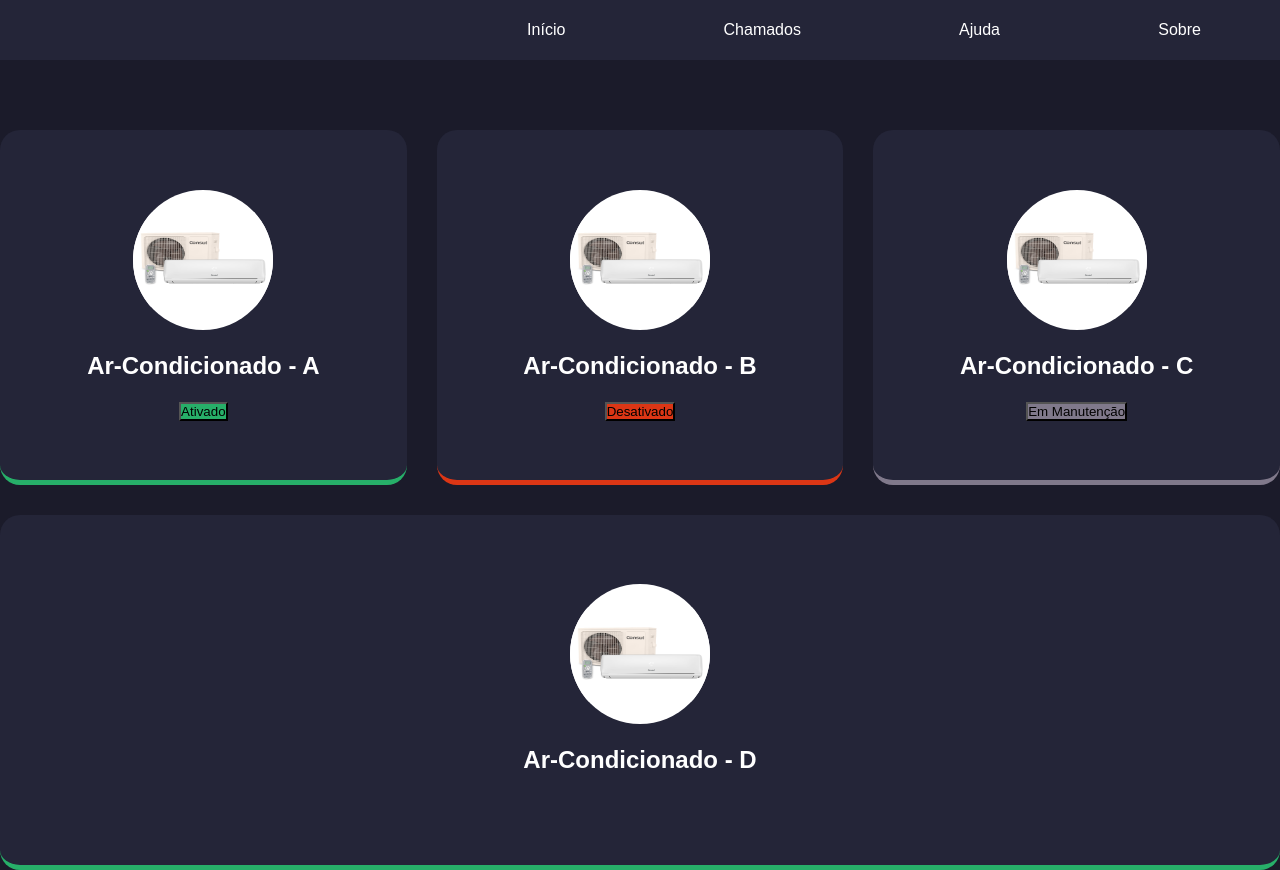
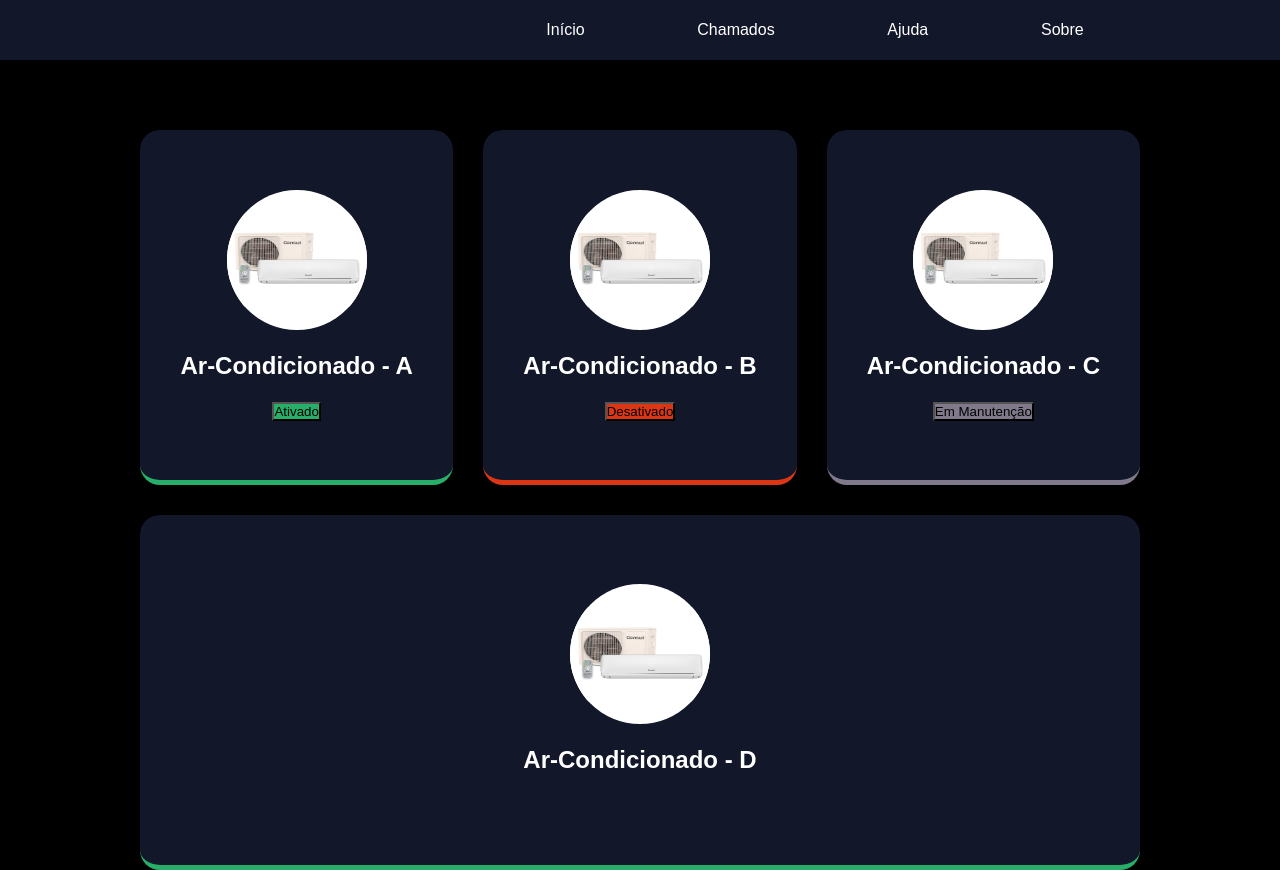
Before and after one commit to Ikru20/trabalho-3, a plain HTML site: page index.html in a window 1280 px wide. Drawn offline with Linux system fonts and the light colour scheme.

Commit message:
Update style.css

```diff
--- a/style.css
+++ b/style.css
@@ -1,6 +1,6 @@
 :root {
-    --primary: #1B1B2A;
-    --secondary: #242538;
+    --primary: #000000;
+    --secondary: #12172A;
     --terciary: #FFFFFF;
     --quaternary: #5865F2;
     --green: #27AF69;
@@ -26,7 +26,7 @@ header {
 }
 
 nav {
-    width: 1280px;
+    width: 1000px;
     height: 70%;
 
     display: flex;
@@ -75,7 +75,7 @@ main {
     display: flex;
     flex-direction: row;
 
-    width: 1280px;
+    width: 1000px;
     gap: 30px;
 }
 
```
